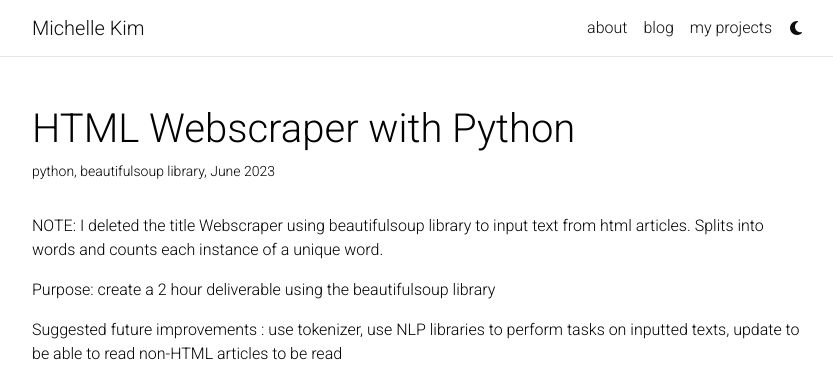
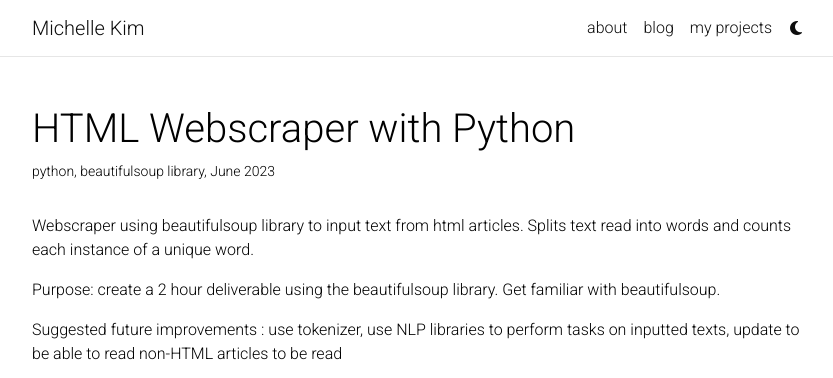
Before and after one commit to michellekim2/michellekim2.github.io, a Jekyll site: the page built from _projects/1_project.md, in a window 1280 px wide and 959 px high, cut to the strip 0-378 px from the top of the window. Shown: the whole strip, without its empty margins (223-1056 px from the left). Built offline with Jekyll 4.4.1, drawn with Linux system fonts in a browser that asks for light colours; comment, search, counter and statistics services are not loaded; a style sheet for code colours, icons or effects is not loaded.

Commit message:
Update 1_project.md

```diff
--- a/_projects/1_project.md
+++ b/_projects/1_project.md
@@ -7,10 +7,9 @@ img: assets/img/12.jpg
 importance: 1
 category: work
 ---
-NOTE: I deleted the title
-Webscraper using beautifulsoup library to input text from html articles. Splits into words and counts each instance of a unique word.
+Webscraper using beautifulsoup library to input text from html articles. Splits text read into words and counts each instance of a unique word.
 
-Purpose: create a 2 hour deliverable using the beautifulsoup library
+Purpose: create a 2 hour deliverable using the beautifulsoup library. Get familiar with beautifulsoup.
 
 Suggested future improvements : use tokenizer, use NLP libraries to perform tasks on inputted texts, update to be able to read non-HTML articles to be read
 
```
